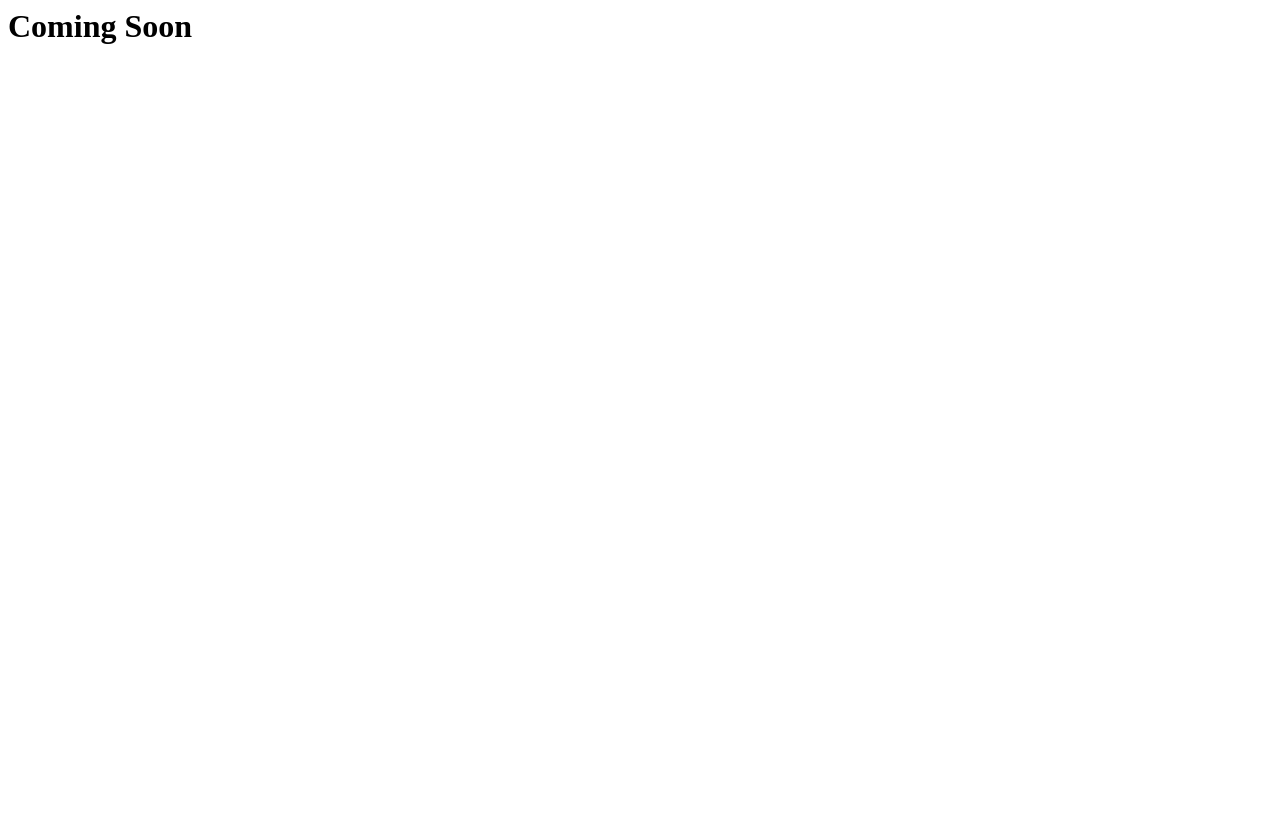
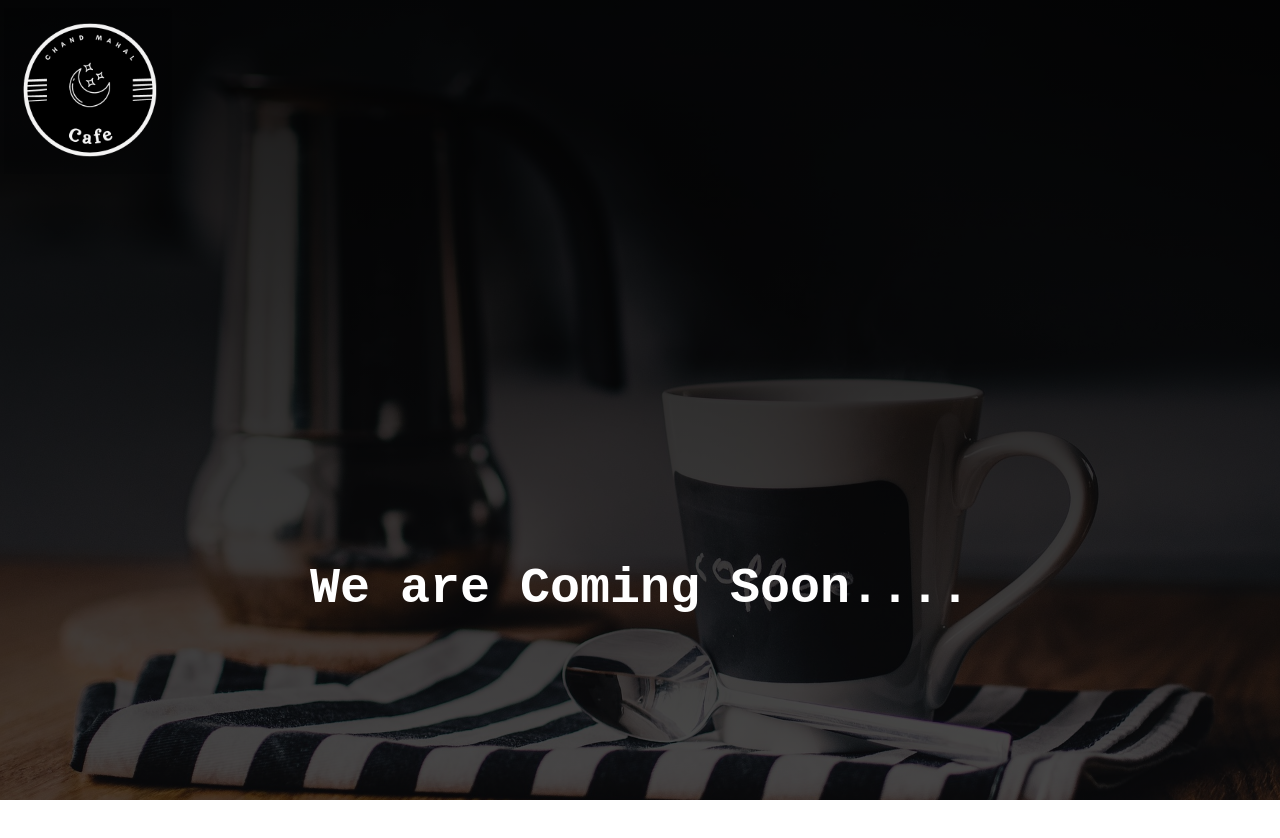
Before and after one commit to shadab-me/chand-mahal, a plain HTML site: page index.html in a window 1280 px wide. Before the commit the page ends 800 px from the top, so only its background shows below. Drawn offline with Linux system fonts and the light colour scheme.

Commit message:
Add files via upload

```diff
--- a/index.html
+++ b/index.html
@@ -1,6 +1,48 @@
-<head>
-  <title> Chand Mahal</title>
-</head>
+<!DOCTYPE html>
+<style>
+    body,
+    html {
+        height: 100%;
+        margin: 0;
+    }
+
+    .bgimg {
+        background: linear-gradient(rgba(0, 0, 0, 0.9),
+                rgba(0, 0, 0, 0.7)), url('./bg.jpg');
+        background-attachment: fixed;
+        height: 100%;
+        background-position: center;
+        background-size: cover;
+        position: relative;
+        color: white;
+        font-family: "Courier New", Courier, monospace;
+        font-size: 25px;
+
+    }
+
+    .message {
+
+        height: 100%;
+        display: flex;
+        justify-content: center;
+        align-items: center;
+
+    }
+
+    .logo {
+        width: 180px;
+    }
+</style>
+
 <body>
-  <h1>Coming Soon</h1>
+
+    <div class="bgimg">
+        <img class="logo" src="./My project.png" alt="chand-mahal-cafe">
+        <div class="message">
+            <h1>We are Coming Soon....</h1>
+        </div>
+    </div>
+
 </body>
+
+</html>
```
Also changed, not shown: My project.png (added), bg.jpg (added), 1 other file.
